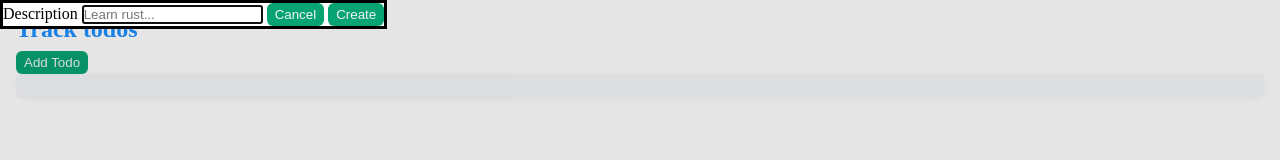
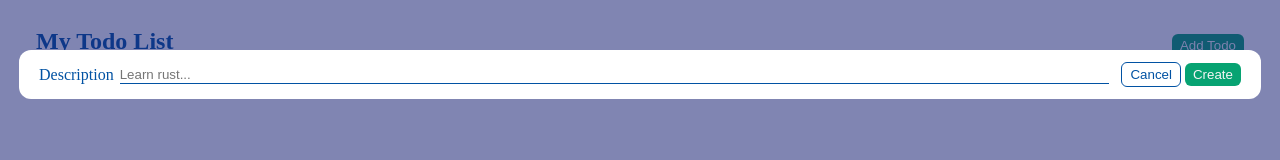
Before and after one commit to sammyl720/axum_todo_app, a plain HTML site: page public/index.html in a window 1280 px wide. Both pictures are taken after a click on the button "Add Todo". Drawn offline with Linux system fonts and the light colour scheme; no server answers.

Commit message:
update ui

```diff
--- a/public/app.js
+++ b/public/app.js
@@ -21,18 +21,39 @@ cancelBtn.addEventListener('click',() => {
     createTodoDialog.close();
 });
 
+createTodoDialog.addEventListener('click', function(event) {
+    const rect = createTodoDialog.getBoundingClientRect();
+    const isInDialog = (rect.top <= event.clientY && event.clientY <= rect.top + rect.height &&
+        rect.left <= event.clientX && event.clientX <= rect.left + rect.width);
+    if (!isInDialog) {
+        createTodoDialog.close();
+    }
+});
+
 document.addEventListener("DOMContentLoaded", async() => {
     await populate_todos();
 })
 
 async function populate_todos() {
     const todos = await fetch_todos();
+    if (DocumentTimeline.startViewTransition)
+    {
+        document.startViewTransition(() => update_todo_list(todos));
+    }
+    else
+    {
+        update_todo_list(todos);
+    }
+
+    notify('Todo list updated')
+}
+
+function update_todo_list(todos) {
     const todosEl = document.getElementById("todos");
     todosEl.innerHTML = "";
     todos.forEach(todo => {
         todosEl.appendChild(createTodoElement(todo))
     });
-    notify('Todo list updated')
 }
 
 function createTodoElement(todo) {
--- a/public/index.html
+++ b/public/index.html
@@ -3,20 +3,22 @@
 <head>
     <meta charset="UTF-8">
     <meta name="viewport" content="width=device-width, initial-scale=1.0">
-    <title>Track Todos</title>
+    <title>Todos List</title>
     <link rel="stylesheet" href="/styles.css">
 </head>
 <body>
     <div class="todos__header">
-        <h2 class="todos__title">Track todos</h2>
+        <h2 class="todos__title">My Todo List</h2>
         <dialog class="create_todo_dialog">
             <form id="create_todo_form">
                 <label for="description">
                     Description
                     <input autofocus type="text" name="description" id="description" required placeholder="Learn rust...">
                 </label>
-                <button id="cancel_create_btn" type="button" class="btn btn--outline">Cancel</button>
-                <button type="submit" class="btn">Create</button>
+                <div class="create_todo__buttons">
+                    <button id="cancel_create_btn" type="button" class="btn btn--outline">Cancel</button>
+                    <button type="submit" class="btn">Create</button>
+                </div>
             </form>
         </dialog>
         <button id="open_dialog_btn" type="button" class="btn">Add Todo</button>
--- a/public/styles.css
+++ b/public/styles.css
@@ -8,25 +8,77 @@ body {
     margin: 1rem;
 }
 
+:root {
+    --primary-color: rgb(1, 82, 163);
+    --secondary-color: rgb(7, 163, 114);
+    --danger-color: rgb(226, 43, 64);
+    --backdrop-color: rgb(24 33 115 / 55%);
+    --spacing-md: 12px;
+}
+
+.todos__header {
+    display: flex;
+    align-items: center;
+    justify-content: space-between;
+    padding: var(--spacing-md) calc(var(--spacing-md) + 0.5rem);
+}
+
 h2 {
-    color: dodgerblue;
+    color: var(--primary-color);
     margin-bottom: .5rem;
+}
+
+.create_todo_dialog {
+    width: 100%;
+    padding: var(--spacing-md) calc(var(--spacing-md) + 0.5rem);
+    border:none;
+    position: fixed;
+    left: 50%;
+    transform: translate(-50%, 50px);
+    border-radius: var(--spacing-md);
+
+    &::backdrop {
+        background-color: var(--backdrop-color);
+    }
+
+    form {
+        display: flex;
+        justify-content: space-between;
+        align-items: center;
+        gap: 12px;
+
+        label {
+            color: var(--primary-color);
+            flex-grow: 2;
+            display: flex;
+            gap: 6px;
+            justify-content: center;
+        }
+
+        input {
+            border: none;
+            outline: none;
+            flex-grow: 2;
+            border-bottom: 1px solid var(--primary-color);
+        }
+    }
 }
 
 .todos {
     display: flex;
     flex-direction: column;
-    padding: 12px;
-    box-shadow: 1px 1px 12px -6px rgba(0,0,0,0.2);
-    background-color: rgb(245, 247, 249);
+    padding: var(--spacing-md);
     border-radius: 4px;
-    gap: 8px;
+    gap: 0.5rem;
 
     .todo-item {
-        color: dodgerblue;
+        box-shadow: 1px 1px 12px -6px rgba(0,0,0,0.2);
+        background-color: rgba(247, 251, 255, 0.813);
+        color: var(--primary-color);
         display: flex;
         gap: 0.5rem;
         align-items: center;
+        padding: 0.5rem;
 
         .todo-description {
             font-weight: 600;
@@ -44,13 +96,20 @@ h2 {
 .btn {
     padding: 0.25rem 0.5rem;
     border-radius: 6px;
-    background-color: rgb(7, 163, 114);
+    background-color: var(--secondary-color);
     border:none;
     color: whitesmoke;
     outline: none;
     cursor: pointer;
 
     &.btn--danger {
-        background-color: rgb(226, 43, 64);
+        background-color: var(--danger-color);
+    }
+
+    &.btn--outline {
+        background: transparent;
+        color: var(--primary-color);
+        font-weight: 500;
+        border: 1px solid currentColor;
     }
 }
```
